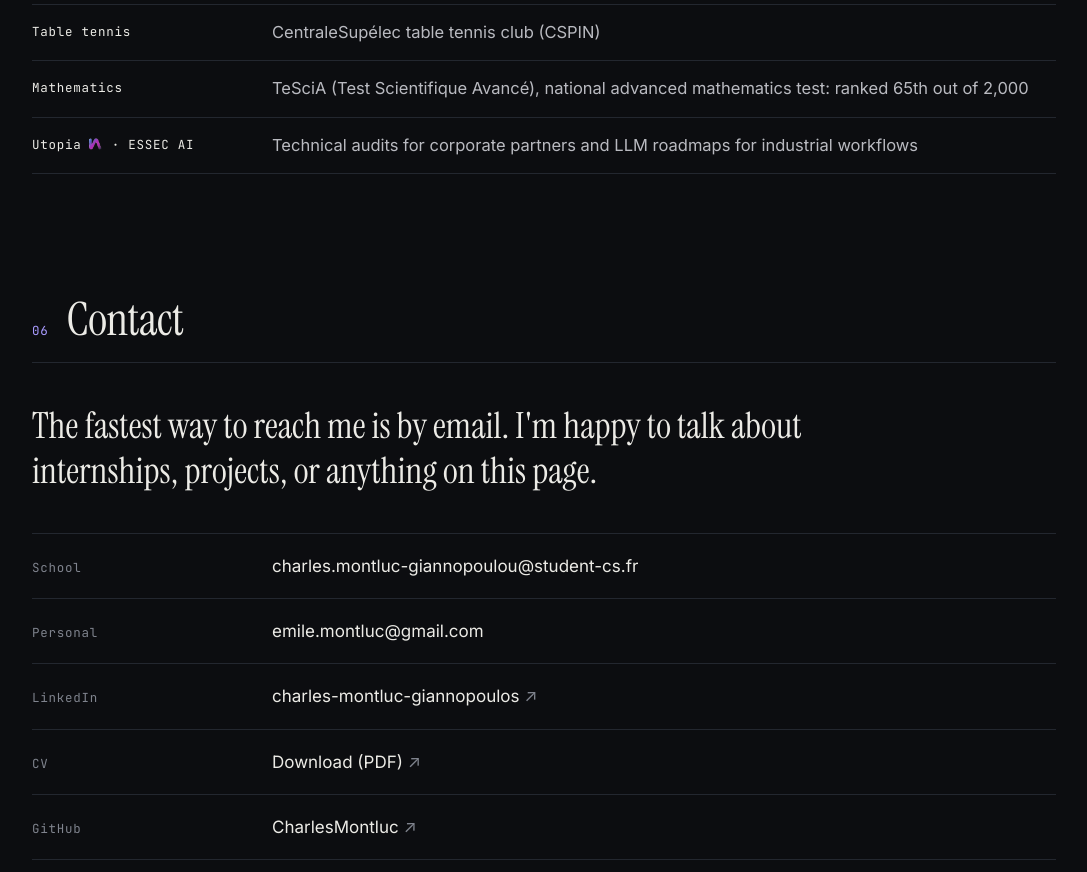
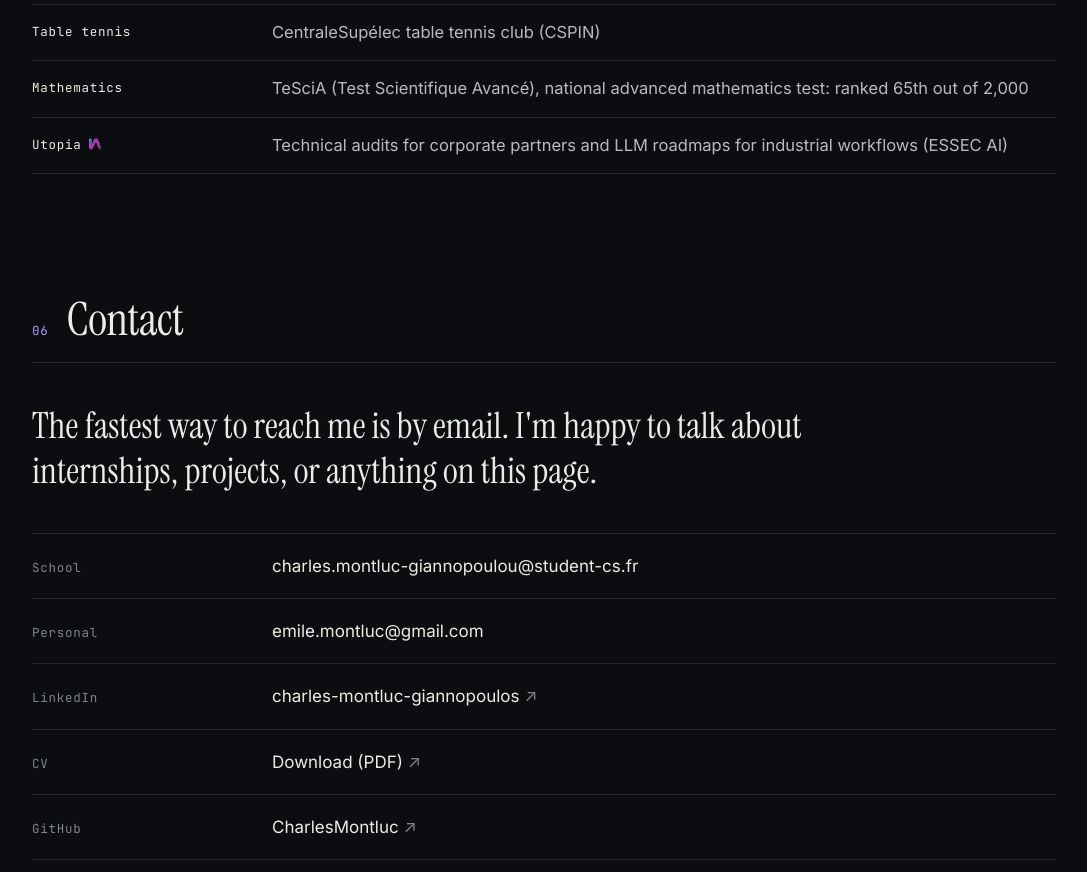
Before and after one commit to CharlesMontluc/CharlesMontluc.github.io, a plain HTML site: page index.html in a window 1280 px wide. Shown: the part 5100-5972 px from the top of the page, without its empty margins (96-1183 px from the left). Drawn offline with Linux system fonts and the light colour scheme.

Commit message:
Utopia: move ESSEC AI into the description

```diff
--- a/index.html
+++ b/index.html
@@ -309,7 +309,7 @@
         <li class="reveal"><span class="beyond-key">Chess</span><span class="beyond-val">2000 blitz · 1900 rapid on Chess.com<svg class="beyond-logo" style="--brand:#81B64C" viewBox="0 0 24 24" aria-label="Chess.com" role="img"><path d="M12 0a3.85 3.85 0 0 0-3.875 3.846A3.84 3.84 0 0 0 9.73 6.969l-2.79 1.85c0 .622.144 1.114.434 1.649H9.83c-.014.245-.014.549-.014.925 0 .025.003.048.006.071-.064 1.353-.507 3.472-3.62 5.842-.816.625-1.423 1.495-1.806 2.533a.33.33 0 0 0-.045.084 8.124 8.124 0 0 0-.39 2.516c0 .1.216 1.561 8.038 1.561s8.038-1.46 8.038-1.561c0-2.227-.824-4.048-2.24-5.133-4.034-3.08-3.586-5.74-3.644-6.838h2.458c.29-.535.434-1.027.434-1.649l-2.79-1.836a3.86 3.86 0 0 0 1.604-3.123A3.873 3.873 0 0 0 13.445.275c-.004-.002-.01.004-.015.004A3.76 3.76 0 0 0 12 0Z"/></svg></span></li>
         <li class="reveal"><span class="beyond-key">Table tennis</span><span>CentraleSupélec table tennis club (CSPIN)</span></li>
         <li class="reveal"><span class="beyond-key">Mathematics</span><span>TeSciA (Test Scientifique Avancé), national advanced mathematics test: ranked 65th out of 2,000</span></li>
-        <li class="reveal"><span class="beyond-key beyond-key-logo">Utopia<img class="beyond-logo" src="assets/img/logos/utopia.png" alt="" width="15" height="15"> · ESSEC AI</span><span>Technical audits for corporate partners and LLM roadmaps for industrial workflows</span></li>
+        <li class="reveal"><span class="beyond-key beyond-key-logo">Utopia<img class="beyond-logo" src="assets/img/logos/utopia.png" alt="" width="15" height="15"></span><span>Technical audits for corporate partners and LLM roadmaps for industrial workflows (ESSEC AI)</span></li>
       </ul>
     </section>
 
```
